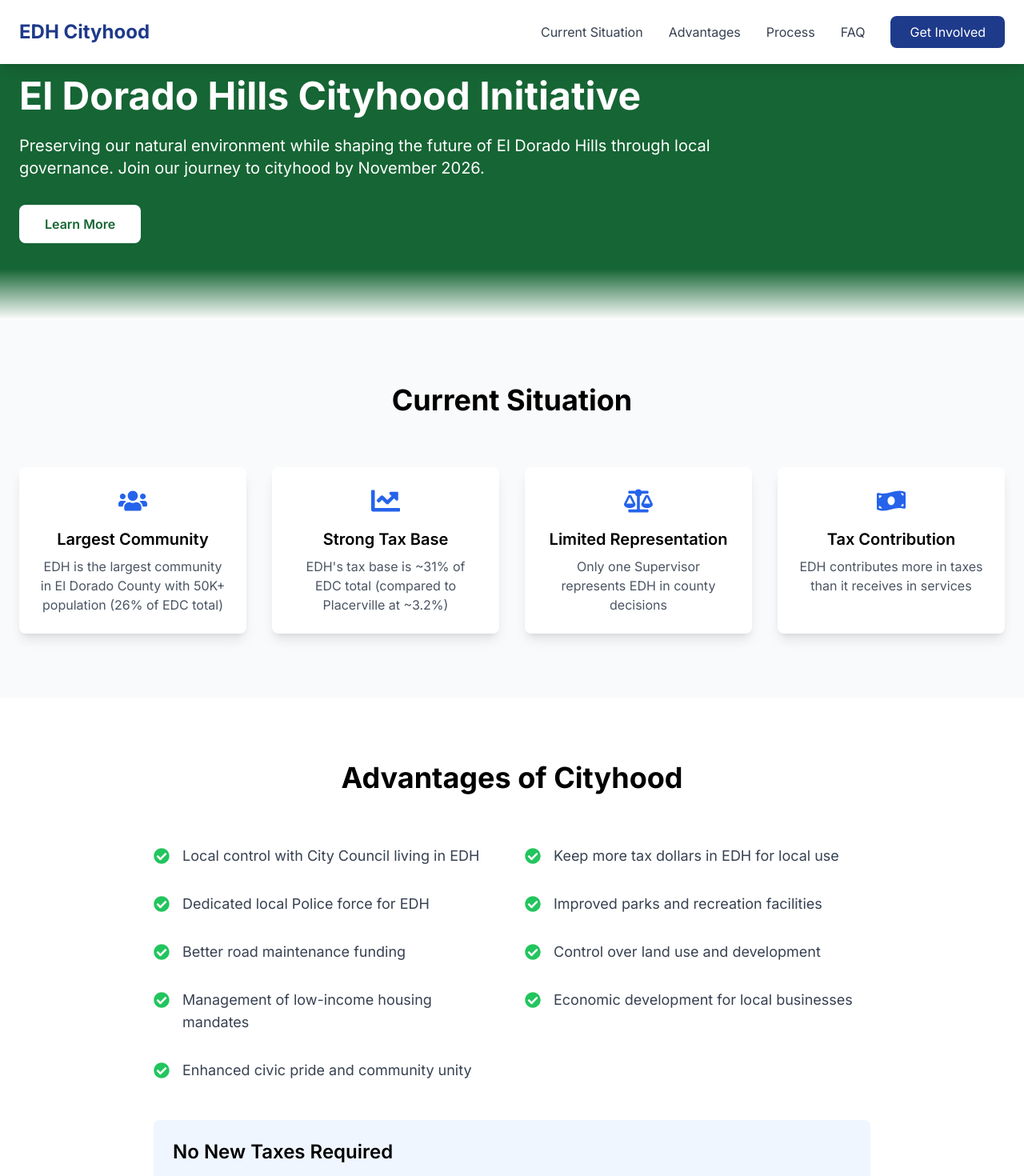
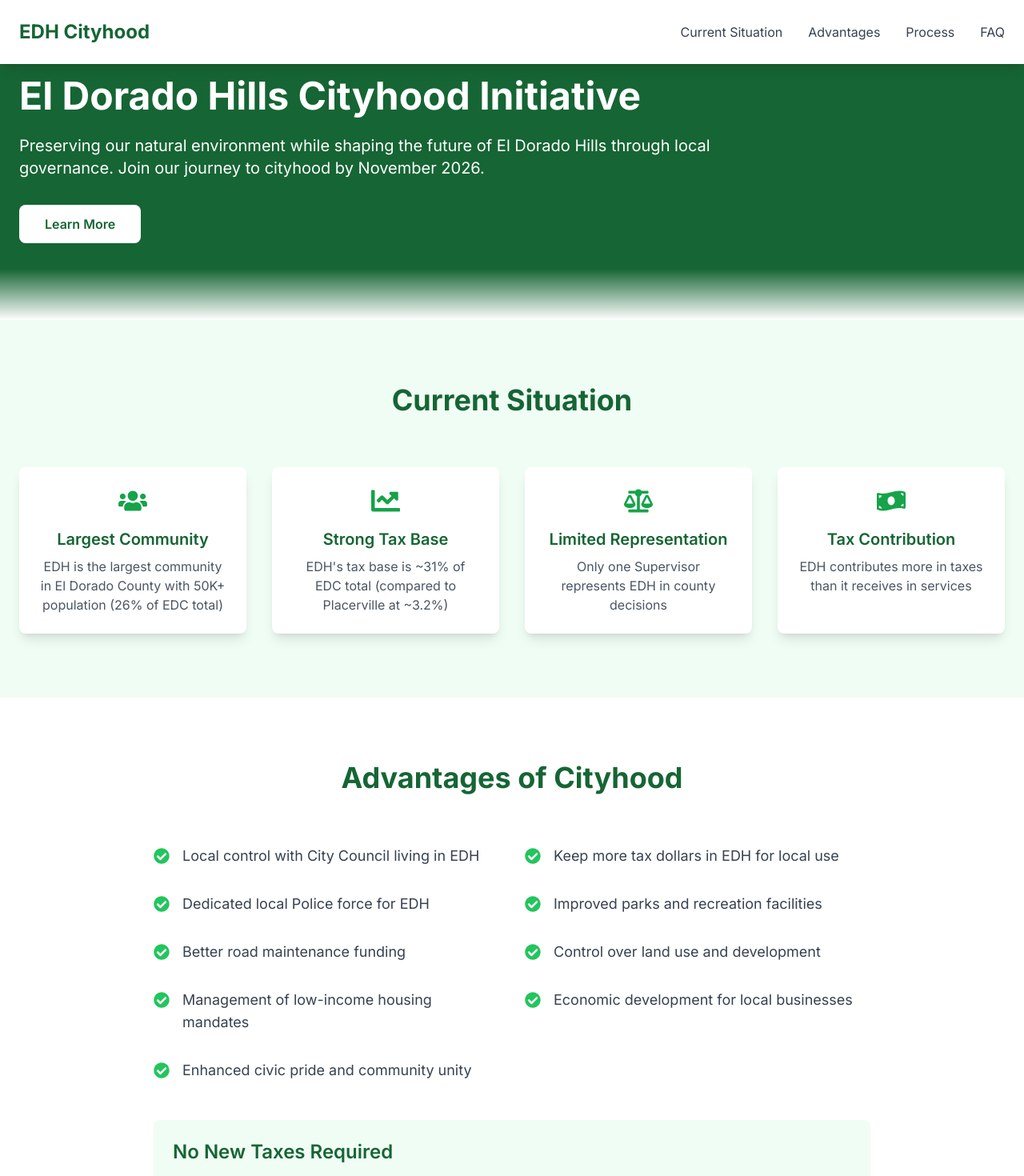
Before and after one commit to cnicholson123/edh-cityhood, a Next.js app: page / in a window 1280 px wide. Shown: the top 1470 px of the page at 80% size. Built offline with nearby package versions, Linux system fonts and the light colour scheme.

Commit message:
Remove Get Involved buttons and update green theme consistently

```diff
--- a/app/components/Advantages.tsx
+++ b/app/components/Advantages.tsx
@@ -17,7 +17,7 @@ const Advantages = () => {
   return (
     <section className="py-20 bg-white" id="advantages">
       <div className="container mx-auto px-6">
-        <h2 className="text-4xl font-bold text-center mb-16">Advantages of Cityhood</h2>
+        <h2 className="text-4xl font-bold text-center mb-16 text-green-800">Advantages of Cityhood</h2>
 
         <div className="max-w-4xl mx-auto">
           <div className="grid md:grid-cols-2 gap-8">
@@ -29,8 +29,8 @@ const Advantages = () => {
             ))}
           </div>
 
-          <div className="mt-12 bg-blue-50 p-6 rounded-lg">
-            <h3 className="text-2xl font-semibold mb-4">No New Taxes Required</h3>
+          <div className="mt-12 bg-green-50 p-6 rounded-lg">
+            <h3 className="text-2xl font-semibold mb-4 text-green-800">No New Taxes Required</h3>
             <p className="text-gray-700">
               The transition to cityhood will be accomplished using existing tax revenues.
               The initiative will be abandoned if additional taxes are required.
--- a/app/components/CurrentSituation.tsx
+++ b/app/components/CurrentSituation.tsx
@@ -4,36 +4,36 @@ import { FaUsers, FaChartLine, FaBalanceScale, FaMoneyBillWave } from 'react-ico
 const CurrentSituation = () => {
   const facts = [
     {
-      icon: <FaUsers className="text-4xl text-blue-600 mb-4" />,
+      icon: <FaUsers className="text-4xl text-green-600 mb-4" />,
       title: "Largest Community",
       description: "EDH is the largest community in El Dorado County with 50K+ population (26% of EDC total)"
     },
     {
-      icon: <FaChartLine className="text-4xl text-blue-600 mb-4" />,
+      icon: <FaChartLine className="text-4xl text-green-600 mb-4" />,
       title: "Strong Tax Base",
       description: "EDH's tax base is ~31% of EDC total (compared to Placerville at ~3.2%)"
     },
     {
-      icon: <FaBalanceScale className="text-4xl text-blue-600 mb-4" />,
+      icon: <FaBalanceScale className="text-4xl text-green-600 mb-4" />,
       title: "Limited Representation",
       description: "Only one Supervisor represents EDH in county decisions"
     },
     {
-      icon: <FaMoneyBillWave className="text-4xl text-blue-600 mb-4" />,
+      icon: <FaMoneyBillWave className="text-4xl text-green-600 mb-4" />,
       title: "Tax Contribution",
       description: "EDH contributes more in taxes than it receives in services"
     }
   ];
 
   return (
-    <section className="py-20 bg-gray-50" id="current-situation">
+    <section className="py-20 bg-green-50" id="current-situation">
       <div className="container mx-auto px-6">
-        <h2 className="text-4xl font-bold text-center mb-16">Current Situation</h2>
+        <h2 className="text-4xl font-bold text-center mb-16 text-green-800">Current Situation</h2>
         <div className="grid md:grid-cols-2 lg:grid-cols-4 gap-8">
           {facts.map((fact, index) => (
-            <div key={index} className="bg-white p-6 rounded-lg shadow-lg text-center">
+            <div key={index} className="bg-white p-6 rounded-lg shadow-lg text-center hover:shadow-xl transition">
               <div className="flex justify-center">{fact.icon}</div>
-              <h3 className="text-xl font-semibold mb-2">{fact.title}</h3>
+              <h3 className="text-xl font-semibold mb-2 text-green-800">{fact.title}</h3>
               <p className="text-gray-600">{fact.description}</p>
             </div>
           ))}
--- a/app/components/FAQ.tsx
+++ b/app/components/FAQ.tsx
@@ -30,21 +30,21 @@ const FAQ = () => {
   return (
     <section className="py-20 bg-white" id="faq">
       <div className="container mx-auto px-6">
-        <h2 className="text-4xl font-bold text-center mb-16">Frequently Asked Questions</h2>
+        <h2 className="text-4xl font-bold text-center mb-16 text-green-800">Frequently Asked Questions</h2>
 
         <div className="max-w-3xl mx-auto">
           {faqs.map((faq, index) => (
             <div key={index} className="mb-4">
               <button
-                className="w-full text-left p-6 bg-gray-50 rounded-lg hover:bg-gray-100 transition"
+                className="w-full text-left p-6 bg-green-50 rounded-lg hover:bg-green-100 transition"
                 onClick={() => setOpenIndex(openIndex === index ? null : index)}
               >
                 <div className="flex justify-between items-center">
-                  <h3 className="text-xl font-semibold">{faq.question}</h3>
+                  <h3 className="text-xl font-semibold text-green-800">{faq.question}</h3>
                   {openIndex === index ? (
-                    <FaChevronUp className="text-blue-600" />
+                    <FaChevronUp className="text-green-600" />
                   ) : (
-                    <FaChevronDown className="text-blue-600" />
+                    <FaChevronDown className="text-green-600" />
                   )}
                 </div>
                 {openIndex === index && (
--- a/app/components/Footer.tsx
+++ b/app/components/Footer.tsx
@@ -3,12 +3,12 @@ import { FaFacebook, FaTwitter, FaEnvelope } from 'react-icons/fa';
 
 const Footer = () => {
   return (
-    <footer className="bg-blue-900 text-white">
+    <footer className="bg-green-800 text-white">
       <div className="container mx-auto px-6 py-12">
-        <div className="grid md:grid-cols-3 gap-8">
+        <div className="grid md:grid-cols-2 gap-8">
           <div>
             <h3 className="text-xl font-bold mb-4">EDH Cityhood Initiative</h3>
-            <p className="text-blue-200">
+            <p className="text-green-200">
               Join us in shaping the future of El Dorado Hills through local governance and community control.
             </p>
           </div>
@@ -16,34 +16,15 @@ const Footer = () => {
           <div>
             <h3 className="text-xl font-bold mb-4">Quick Links</h3>
             <ul className="space-y-2">
-              <li><a href="#current-situation" className="text-blue-200 hover:text-white transition">Current Situation</a></li>
-              <li><a href="#advantages" className="text-blue-200 hover:text-white transition">Advantages</a></li>
-              <li><a href="#process" className="text-blue-200 hover:text-white transition">Process</a></li>
-              <li><a href="#faq" className="text-blue-200 hover:text-white transition">FAQ</a></li>
+              <li><a href="#current-situation" className="text-green-200 hover:text-white transition">Current Situation</a></li>
+              <li><a href="#advantages" className="text-green-200 hover:text-white transition">Advantages</a></li>
+              <li><a href="#process" className="text-green-200 hover:text-white transition">Process</a></li>
+              <li><a href="#faq" className="text-green-200 hover:text-white transition">FAQ</a></li>
             </ul>
-          </div>
-
-          <div>
-            <h3 className="text-xl font-bold mb-4">Get Involved</h3>
-            <p className="text-blue-200 mb-4">
-              Next Community Meeting:<br />
-              March 13, 2025
-            </p>
-            <div className="flex space-x-4">
-              <a href="#" className="text-blue-200 hover:text-white transition">
-                <FaFacebook size={24} />
-              </a>
-              <a href="#" className="text-blue-200 hover:text-white transition">
-                <FaTwitter size={24} />
-              </a>
-              <a href="mailto:info@edhcityhood.org" className="text-blue-200 hover:text-white transition">
-                <FaEnvelope size={24} />
-              </a>
-            </div>
           </div>
         </div>
 
-        <div className="border-t border-blue-800 mt-8 pt-8 text-center text-blue-200">
+        <div className="border-t border-green-700 mt-8 pt-8 text-center text-green-200">
           <p>&copy; 2024 EDH Cityhood Initiative. All rights reserved.</p>
         </div>
       </div>
--- a/app/components/Navbar.tsx
+++ b/app/components/Navbar.tsx
@@ -16,7 +16,7 @@ const Navbar = () => {
       <div className="container mx-auto px-6">
         <div className="flex justify-between items-center h-20">
           <div className="flex-shrink-0">
-            <a href="/" className="text-2xl font-bold text-blue-900">
+            <a href="/" className="text-2xl font-bold text-green-800">
               EDH Cityhood
             </a>
           </div>
@@ -28,14 +28,11 @@ const Navbar = () => {
                 <a
                   key={item.name}
                   href={item.href}
-                  className="text-gray-700 hover:text-blue-900 transition"
+                  className="text-gray-700 hover:text-green-700 transition"
                 >
                   {item.name}
                 </a>
               ))}
-              <button className="bg-blue-900 text-white px-6 py-2 rounded-lg hover:bg-blue-800 transition">
-                Get Involved
-              </button>
             </div>
           </div>
 
@@ -43,7 +40,7 @@ const Navbar = () => {
           <div className="md:hidden">
             <button
               onClick={() => setIsOpen(!isOpen)}
-              className="text-gray-700 hover:text-blue-900"
+              className="text-gray-700 hover:text-green-700"
             >
               {isOpen ? <FaTimes size={24} /> : <FaBars size={24} />}
             </button>
@@ -57,15 +54,12 @@ const Navbar = () => {
               <a
                 key={item.name}
                 href={item.href}
-                className="block py-2 text-gray-700 hover:text-blue-900"
+                className="block py-2 text-gray-700 hover:text-green-700"
                 onClick={() => setIsOpen(false)}
               >
                 {item.name}
               </a>
             ))}
-            <button className="w-full mt-4 bg-blue-900 text-white px-6 py-2 rounded-lg hover:bg-blue-800 transition">
-              Get Involved
-            </button>
           </div>
         )}
       </div>
```
